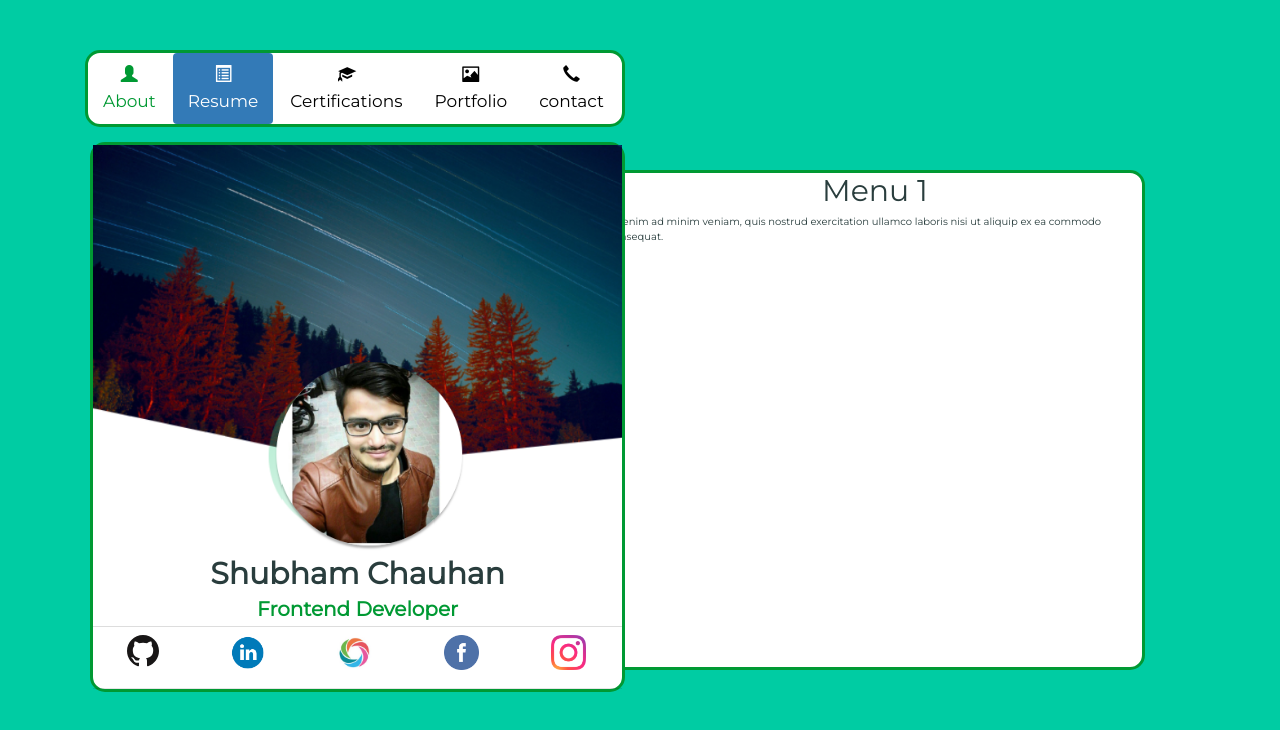
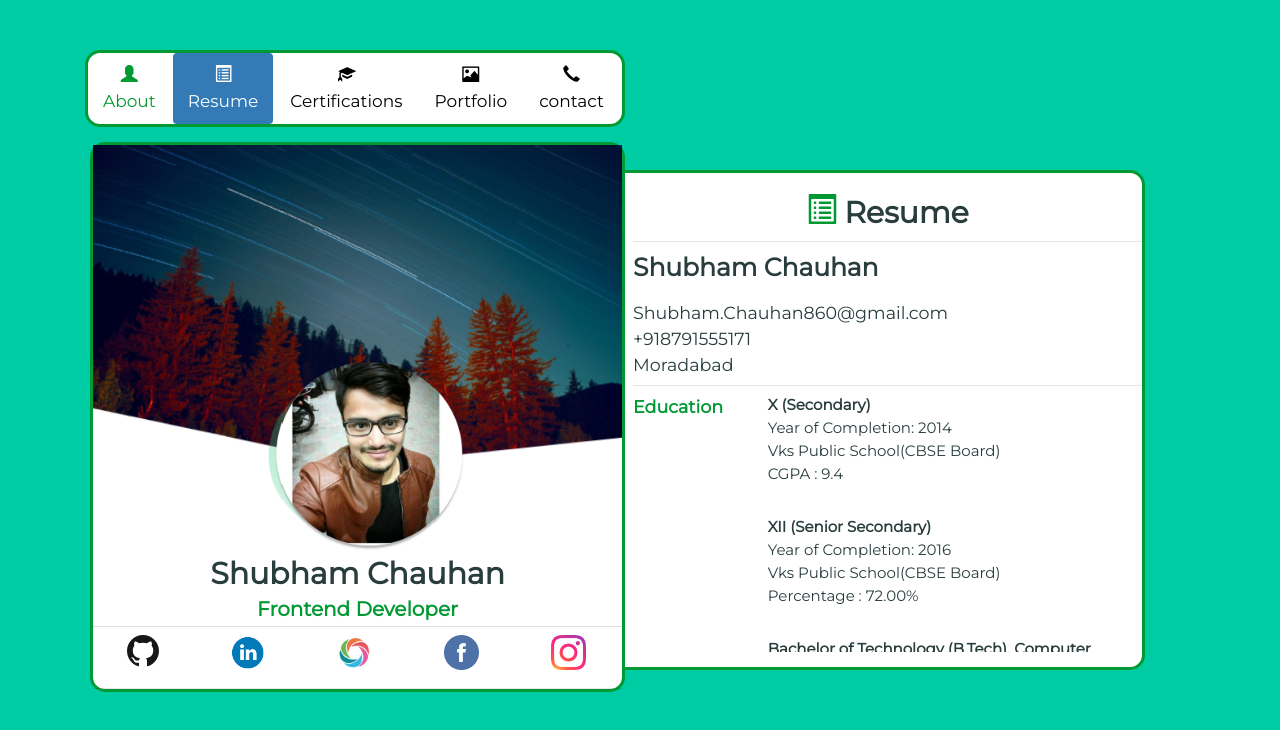
Before and after one commit to shubham860/Resume-website, a plain HTML site: page index.html in a window 1280 px wide. Both pictures are taken after a click on the link "Resume". Drawn offline with nearby package versions, Linux system fonts and the light colour scheme.

Commit message:
update-14

```diff
--- a/assests/css/stylesheet.css
+++ b/assests/css/stylesheet.css
@@ -38,7 +38,7 @@ body{
   display: none;
 }
 
-@media screen and (max-width: 600px) {
+/*@media screen and (max-width: 600px) {
   .topnav a:not(:first-child) {display: none;}
   .topnav a.icon {
     float: right;
@@ -60,9 +60,9 @@ body{
   }
 }
 
+*/
 
-
-.active:hover {
+#first:hover {
     color:#009933;
 }
 
@@ -76,12 +76,12 @@ body{
   background-color: white;
 }
 
-h3{
+#h3{
   font-size:30px;
    text-align: center;
 }
 
-h4{
+#h4{
     color: #009933;
     font-size:20px;
     text-align: center;
--- a/index.html
+++ b/index.html
@@ -42,10 +42,10 @@
                 <img src="..\Resume-website\assests\images\back.png" class="img-fluid pull-xs-left" alt="background">
               </div>
               <div>
-                <h3><b>Shubham Chauhan</b></h3>
+                <h3 id="h3"><b>Shubham Chauhan</b></h3>
               </div>
               <div>
-                <h4><b>Frontend Developer</b></h4>
+                <h4 id="h4"><b>Frontend Developer</b></h4>
               </div>
               <div>
                 <table class="table" cellspacing="-5">
@@ -65,8 +65,8 @@
        <div class="col-md-6">
          <div class="tab-content" data-aos="fade-right">
            <div id="first" class="tab-pane fade in active" >
-             <div class="panel-inside" data-aos="fade-right">
-               <h3><b><span class="glyphicon glyphicon-user" style="color:#009933;"></span> About</b></h3>
+             <div class="panel-inside">
+               <h3 id="h3"><b><span class="glyphicon glyphicon-user" style="color:#009933;"></span> About</b></h3>
             </div>
             <hr />
          <div>
@@ -86,9 +86,50 @@
          </div>
            </div>
        <div id="second" class="tab-pane fade">
-        <h3>Menu 1</h3>
-         <p>Ut enim ad minim veniam, quis nostrud exercitation ullamco laboris nisi ut aliquip ex ea commodo consequat.</p>
-          </div>
+        <div style="margin-left: 25px;">
+         <div class="panel-inside">
+           <h3 id="h3"><b><span class="glyphicon glyphicon-list-alt" style="color:#009933;"></span> Resume</b></h3>
+        </div>
+        <hr />
+      <div style="overflow-y:scroll;height:400px;">
+        <div>
+          <ul class="list-unstyled">
+            <li>
+              <h1><b>Shubham Chauhan</b></h1>
+              <br />
+              <h3>Shubham.Chauhan860@gmail.com</h3>
+              <h3>+918791555171</h3>
+              <h3>Moradabad</h3>
+            </li>
+          </ul>
+       <hr />
+      </div>
+      <div class="row" id="education">
+        <div class="col-md-3">
+          <h3 style="color:#009933;"><strong>Education</strong></h3>
+        </div>
+         <div class="col-md-9">
+           <h4><b>X (Secondary)</b></h4>
+           <h4>Year of Completion: 2014</h4>
+           <h4>Vks Public School(CBSE Board)</h4>
+           <h4>CGPA : 9.4</h4>
+           <br />
+           <br />
+           <h4><b>XII (Senior Secondary)</b></h4>
+           <h4>Year of Completion: 2016</h4>
+           <h4>Vks Public School(CBSE Board)</h4>
+           <h4>Percentage : 72.00%</h4>
+           <br />
+           <br />
+           <h4><b>Bachelor of Technology (B.Tech), Computer Science & Engineering (2016 - 2020)</b></h4>
+           <h4>MIT MORADABAD</h4>
+           <h4>SGPA : 8.79/10</h4>
+           <br />
+       </div>
+      </div>
+    </div>
+  </div>
+  </div>
         <div id="third" class="tab-pane fade">
           <h3>Menu 2</h3>
            <p>Sed ut perspiciatis unde omnis iste natus error sit voluptatem accusantium doloremque laudantium, totam rem aperiam.</p>
```
